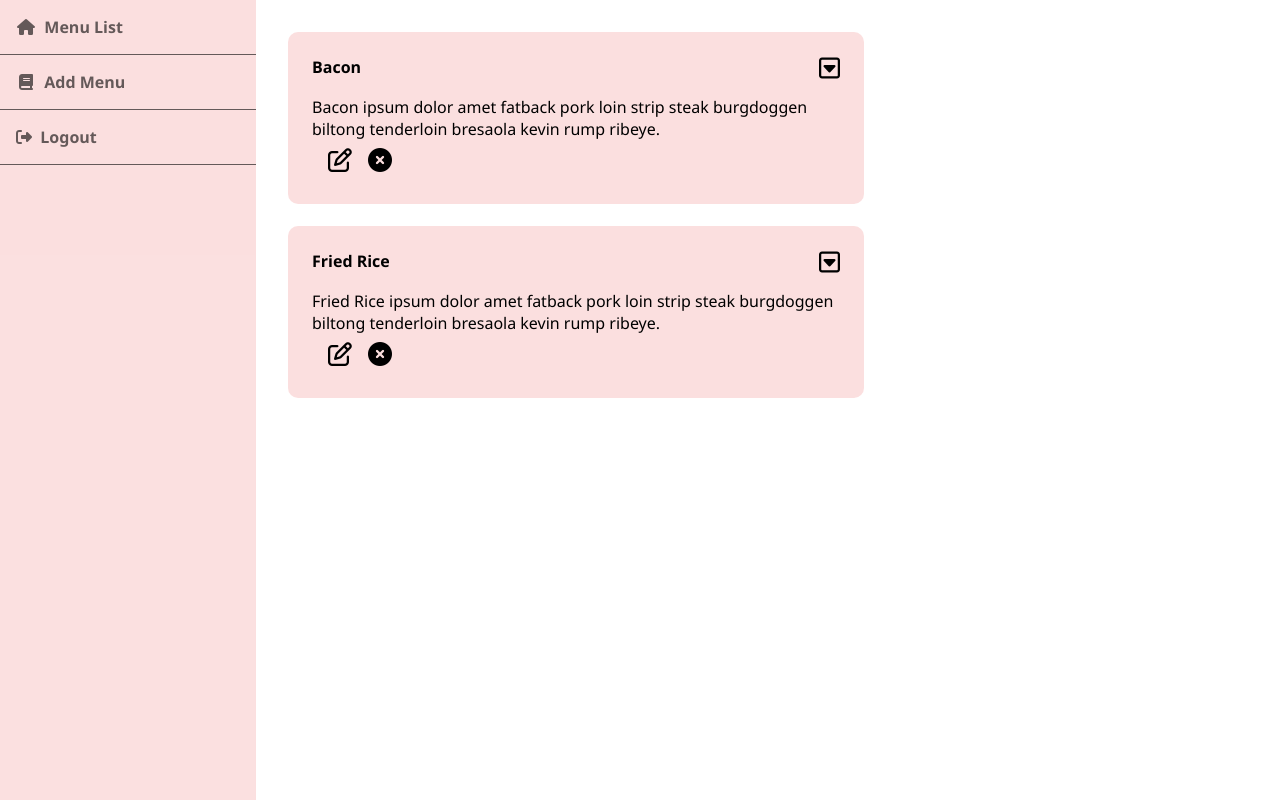
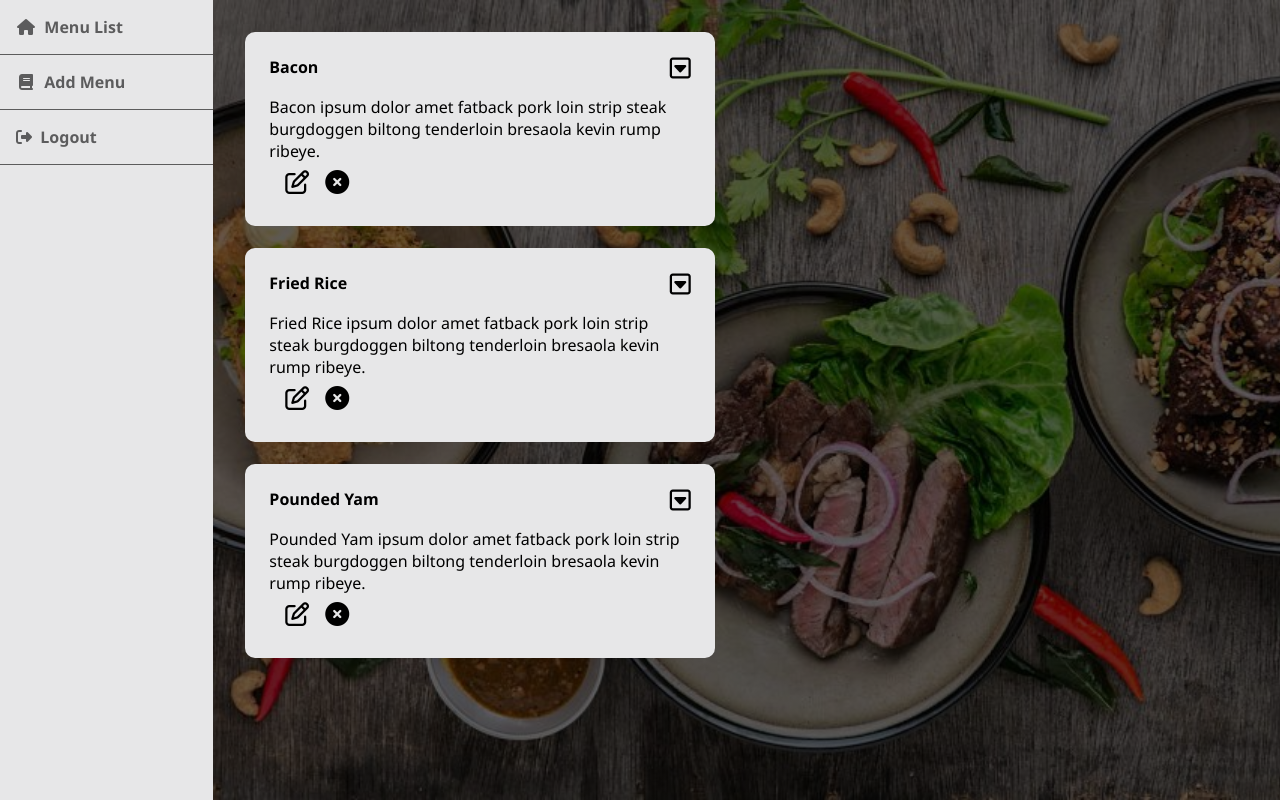
Before and after one commit to MicahBala/bookAMeal, a plain HTML site: page app/ui/admin.html in a window 1280 px wide. Drawn offline with Linux system fonts and the light colour scheme.

Commit message:
[Feature #163843759] Refactor script to fetch menu list from json file

```diff
--- a/app/ui/admin.html
+++ b/app/ui/admin.html
@@ -23,30 +23,9 @@
           ><i class="fa fa-sign-out" aria-hidden="true"></i>&nbsp; Logout</a
         >
       </div>
-      <div class="content-admin">
-        <div id="menu-list">
-          <!-- <p id="menu-name"></p>
-          <p id="menu-description"></p> -->
-          <!-- <ul id="list">
-            <li>
-              <div class="menu">
-                <div class="menu-header">
-                  <h1 id="menu-name"></h1>
-                  <i
-                    class="fa fa-caret-square-o-down drop-menu"
-                    aria-hidden="true"
-                  ></i>
-                </div>
-                <div class="menu-body">
-                  <p id="menu-description"></p>
-                  <div class="menu-footer">
-                    <i class="fa fa-pencil-square-o" aria-hidden="true"></i>
-                    <i class="fa fa-times-circle" aria-hidden="true"></i>
-                  </div>
-                </div>
-              </div>
-            </li>
-          </ul> -->
+      <div class="background-admin">
+        <div class="content-admin">
+          <div id="menu-list"></div>
         </div>
       </div>
     </div>
--- a/app/ui/css/main.css
+++ b/app/ui/css/main.css
@@ -242,7 +242,7 @@ button {
   display: flex;
   flex-direction: column;
   width: 20%;
-  background-color: var(--background);
+  background-color: var(--light-gray);
   height: 100vh;
 }
 
@@ -259,8 +259,15 @@ button {
   padding: 2rem;
 }
 
+.background-admin {
+  background-image: linear-gradient(var(--dark), var(--dark)),
+    url(../img/hero.jpg);
+  background-size: cover;
+  width: 100%;
+}
+
 .menu {
-  background-color: var(--background);
+  background-color: var(--light-gray);
   padding: 1.5rem;
   border-radius: 10px;
 }
--- a/app/ui/jsonfiles/menu.json
+++ b/app/ui/jsonfiles/menu.json
@@ -8,5 +8,10 @@
     "id": 2,
     "name": "Fried Rice",
     "description": "Fried Rice ipsum dolor amet fatback pork loin strip steak burgdoggen biltong tenderloin bresaola kevin rump ribeye."
+  },
+  {
+    "id": 3,
+    "name": "Pounded Yam",
+    "description": "Pounded Yam ipsum dolor amet fatback pork loin strip steak burgdoggen biltong tenderloin bresaola kevin rump ribeye."
   }
 ]
```
